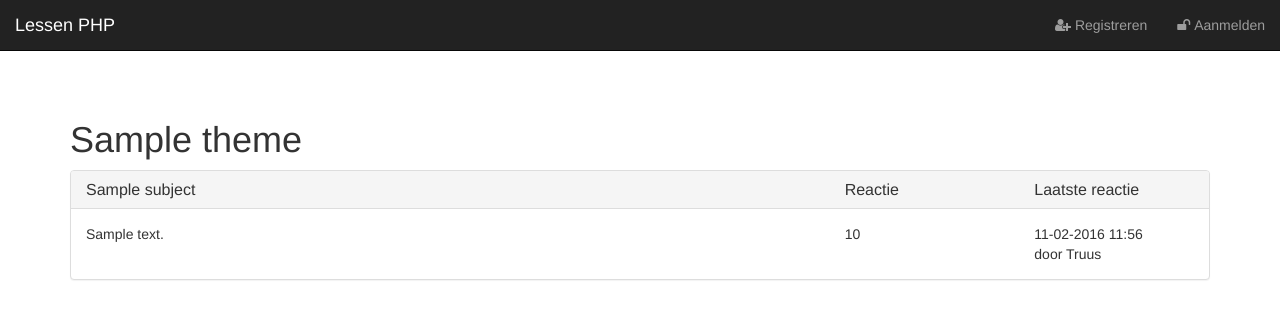
After one commit to JoeyKruit/lessen-php, a PHP site: page /theme.php?theme=1 in a window 1280 px wide. The commit adds this page. Shown: the top 319 px of the page. Run offline with PHP 8.4, Linux system fonts and the light colour scheme; tables that the repository leaves empty or names only in its code hold one stand-in row (values such as "Sample post").

Commit message:
Les van 18 april, waarin we themas en onderwerpen laten zien

```diff
--- a/app/register-user.php
+++ b/app/register-user.php
@@ -164,7 +164,7 @@ if(connectToDatabase()) {
     $headers  = 'MIME-Version: 1.0' . "\r\n";
     $headers .= 'Content-type: text/html; charset=UTF-8' . "\r\n";
 
-// Additional headers
+    // Additional headers
     $headers .= "To: Johan Strootman <$email>" . "\r\n";
     $headers .= 'From: Forum <ao-forum@ao-alfa.nl>' . "\r\n";
 
--- a/app/verify.html
+++ b/app/verify.html
@@ -6,6 +6,6 @@
     </head>
     <body>
         <h1>KLIK OP ONDERSTAANDE LINK OM UW ACCOUNT TE VERIFIEREN</h1>
-        <a href='http://klas1.ao/programmeren/41a-php/les05-php/app/verify-user.php?code=ZvRcRJhdZLXyQBXl79JrRKSNdvOJ0LB0gtc8culbgjJ6UHs2RbtIWmw9RkTR6vSn'>Klik hier om te verifieren</a>
+        <a href='http://klas1.ao/programmeren/41a-php/les05-php/app/verify-user.php?code=lFP6QmKJtRXJxop95KQoBahTPkaYB7MWNB3DYNmrEkacJAmPlcdWnvQcP1ar9XoW'>Klik hier om te verifieren</a>
     </body>
     </html>
--- /dev/null
+++ b/theme.php
@@ -0,0 +1,91 @@
+<?php
+
+$page_title = 'Onderwerpen';
+
+include('templates/header.php');
+include('templates/nav-login.php');
+include('app/database.php');
+
+if(connectToDatabase()) {
+    /*
+     * We halen hieronder eerst de gegevens van het thema er bij
+     * Dit doen we om de title op de pagina te kunnen laten zien.
+     * Dit levert ons wel twee requests naar de database op en is
+     * niet de meest ideale oplossing.
+     */
+    executeDbStatement("SELECT * FROM themes WHERE id = :id", [
+        ':id' => $_GET['theme']
+    ]);
+
+    $theme = fetchRecord();             // Hierin zit nu alle info over dit thema
+
+    /*
+     * Nu pas halen we alle onderwerpen binnen dit thema er bij
+     */
+    executeDbStatement("SELECT * FROM subjects WHERE theme_id = :id", [
+        ':id' => $_GET['theme']
+    ]);
+
+    $subjects = fetchAllRecords();      // Hierin zitten nu alle onderwerpen
+} else {
+    // Dit is niet de eind oplossing om om te gaan met fouten
+    die('Geen connectie met de database mogelijk');
+}
+?>
+
+    <main class="container">
+        <div class="row">
+            <div class="col-md-12">
+                <!-- Hieronder laten de titel van de bijbehorende thema zien -->
+                <h1><?= $theme['title']; ?></h1>
+
+                <!-- BEGIN VAN EEN ONDERWERP -->
+                <!-- Met onderstaande PHP lus (foreach) lopen we langs
+                     alle onderwerpen en laten de informatie per
+                     onderwerp zien -->
+                <?php foreach($subjects as $subject): ?>
+                    <div class="panel panel-default">
+                        <!-- HEADING -->
+                        <div class="panel-heading">
+                            <div class="row">
+                                <div class="col-md-8">
+                                    <h3 class="panel-title">
+                                        <!-- We maken hier een link om alle reacties binnen
+                                             dit onderwerp te kunnen zien -->
+                                        <a href="subject.php?subject=<?= $subject['id']; ?>">
+                                            <?= $subject['title']; ?>
+                                        </a>
+                                    </h3>
+                                </div>
+                                <div class="col-md-2">
+                                    <h3 class="panel-title">Reactie</h3>
+                                </div>
+                                <div class="col-md-2">
+                                    <h3 class="panel-title">Laatste reactie</h3>
+                                </div>
+                            </div>
+                        </div> <!-- EINDE HEADING -->
+                        <!-- BODY -->
+                        <div class="panel-body">
+                            <div class="row">
+                                <div class="col-md-8">
+                                    <!-- Het bericht gekoppeld aan dit onderwerp -->
+                                    <?= $subject['message']; ?>
+                                </div>
+                                <div class="col-md-2">
+                                    10 <!-- TODO: Tellen hoeveel reacties er zijn -->
+                                </div>
+                                <div class="col-md-2">
+                                    <!-- TODO: De laatste reactie binnen dit onderwerp tonen -->
+                                    11-02-2016 11:56<br />
+                                    door Truus
+                                </div>
+                            </div>
+                        </div> <!-- EINDE BODY -->
+                    </div> <!-- EINDE ONDERWERP -->
+                <?php endforeach; ?>
+            </div>
+        </div>
+    </main>
+<?php
+include('templates/footer.php');
```
Also changed, not shown: index.php (+74 -23 lines), README.md.
